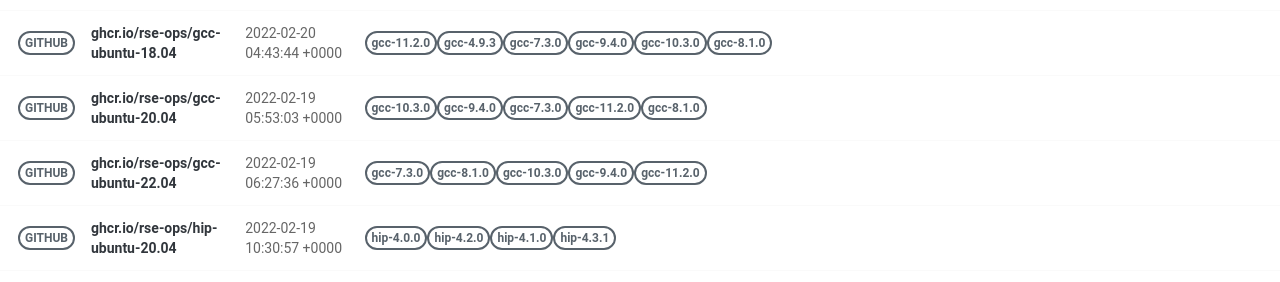
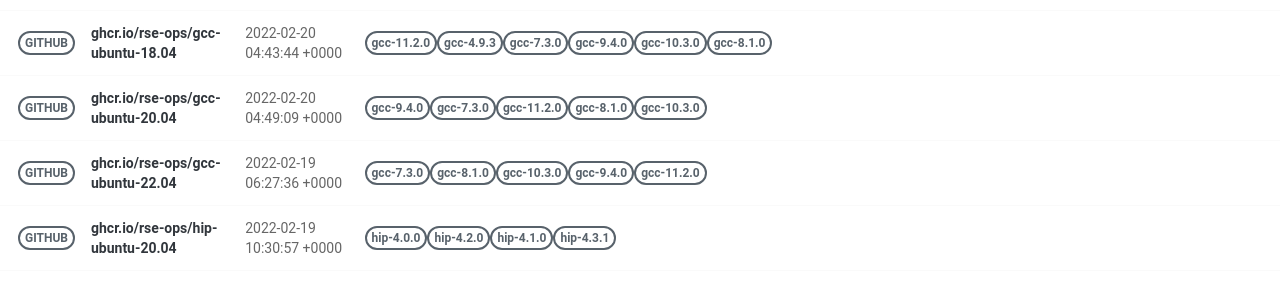
Before and after one commit to rse-ops/docker-images, a Jekyll site: the page built from pages/index.md, in a window 1280 px wide. Shown: the part 581-863 px from the top of the page. Built offline with Jekyll 4.4.1, drawn with Linux system fonts in a browser that asks for light colours; nearby versions of some CDN libraries.

Commit message:
Automated push to update library 2022-02-20

```diff
--- a/_library/ghcr.io-rse-ops-gcc-ubuntu-20.04.md
+++ b/_library/ghcr.io-rse-ops-gcc-ubuntu-20.04.md
@@ -1,14 +1,11 @@
 ---
 layout: container
 name: ghcr.io/rse-ops/gcc-ubuntu-20.04
-updated_at: 2022-02-19 05:53:03.715609
+updated_at: 2022-02-20 04:49:09.329344
 
 
 container_url: https://github.com/orgs/rse-ops/packages/container/package/gcc-ubuntu-20.04
 versions:
- - tag: gcc-10.3.0
-   dockerfile: https://github.com/rse-ops/docker-images/blob/main/ubuntu/gcc/Dockerfile
-   manifest: https://crane.ggcr.dev/manifest/ghcr.io/rse-ops/gcc-ubuntu-20.04:gcc-10.3.0
  - tag: gcc-9.4.0
    dockerfile: https://github.com/rse-ops/docker-images/blob/main/ubuntu/gcc/Dockerfile
    manifest: https://crane.ggcr.dev/manifest/ghcr.io/rse-ops/gcc-ubuntu-20.04:gcc-9.4.0
```
Also changed, not shown: other parts of _library/ghcr.io-rse-ops-gcc-ubuntu-20.04.md (+3 -0 lines).
